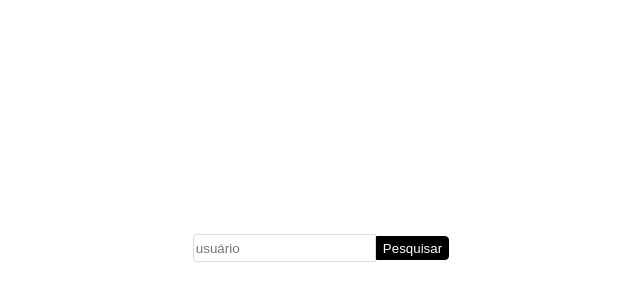
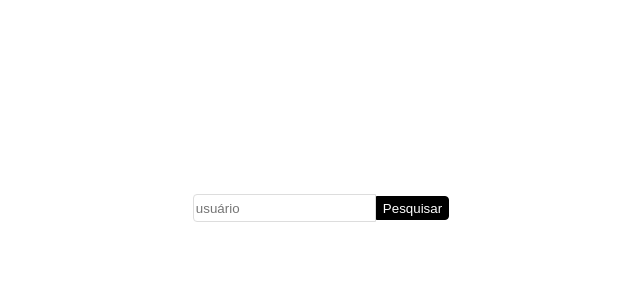
Before and after one commit to ramosbrp/treinoReact, a React (Create React App) app: page / in a window 1280 px wide. Shown: the part 200-500 px from the top of the page, without its empty margins (327-967 px from the left). Built offline with nearby package versions, Linux system fonts and the light colour scheme.

Commit message:
Conditional Rendering

```diff
--- a/src/Pages/Home/index.js
+++ b/src/Pages/Home/index.js
@@ -7,9 +7,10 @@ export default function App(props) {
   const history = useHistory();
   // Capturando usuário
   const [ usuario, setUsuario ] = useState('');
-
+  const [ erro, setErro ] = useState(false);
   function handlePesquisa() {
-    axios.get(`https://api.github.com/users/${ usuario }/repos`).then(response => {
+    axios.get(`https://api.github.com/users/${ usuario }/repos`)
+    .then(response => {
       const repositories = response.data;
       const repositoriesName = [];
       repositories.map((repository) => {
@@ -19,14 +20,22 @@ export default function App(props) {
       localStorage.setItem('repositoriesName', JSON.stringify(repositoriesName));
       // Renderizando
       history.push('/repositories');
+    })
+    .catch(err => {
+      setErro(true);
     });
   };
 
   return (
-    <S.Container>
-      <S.Input placeholder="usuário"  name="usuario" value={ usuario } onChange={
-      e => setUsuario(e.target.value) } ></S.Input>
-      <S.Button type="button" onClick={ handlePesquisa } >Pesquisar</S.Button>
-    </S.Container>
+    <>
+      <S.HomeContainer>
+        <S.Content>
+          <S.Input placeholder="usuário"  name="usuario" value={ usuario } onChange={
+          e => setUsuario(e.target.value) } ></S.Input>
+          <S.Button type="button" onClick={ handlePesquisa } >Pesquisar</S.Button>
+          { erro ? <S.ErrorMsg>Ocorreu um erro. Tente novamente.</S.ErrorMsg> : "" }
+        </S.Content>
+      </S.HomeContainer>
+    </>
   );
 };
--- a/src/Pages/Home/styled.js
+++ b/src/Pages/Home/styled.js
@@ -1,8 +1,15 @@
 import styled from 'styled-components';
 
-export const Container = styled.div`
+export const HomeContainer = styled.div`
+    display: flex;
+    flex-direction: column;
+    align-items: center;
+    justify-content: center;
+    height: 100vh;
+`;
+
+export const Content = styled.div`
     width: 100vw;
-    height: 110vh;
     display: flex;
     align-items: center;
     justify-content: center;
@@ -13,7 +20,6 @@ export const Input = styled.input`
     height: 1.5rem;
     pading: 0 .5rem;
     border-radius: .25rem 0 0 .25rem;
-
 
     // Comando SASS
     &:focus,
@@ -30,3 +36,11 @@ export const Button = styled.button`
     color: #fff;
     border-radius: 0 .25rem .25rem 0;
 `;
+
+export const ErrorMsg = styled.span`
+    display: block;
+    font-size: .65rem;
+    color: red;
+    font-weight: 600
+    margin-top: 1rem;
+`;
```
